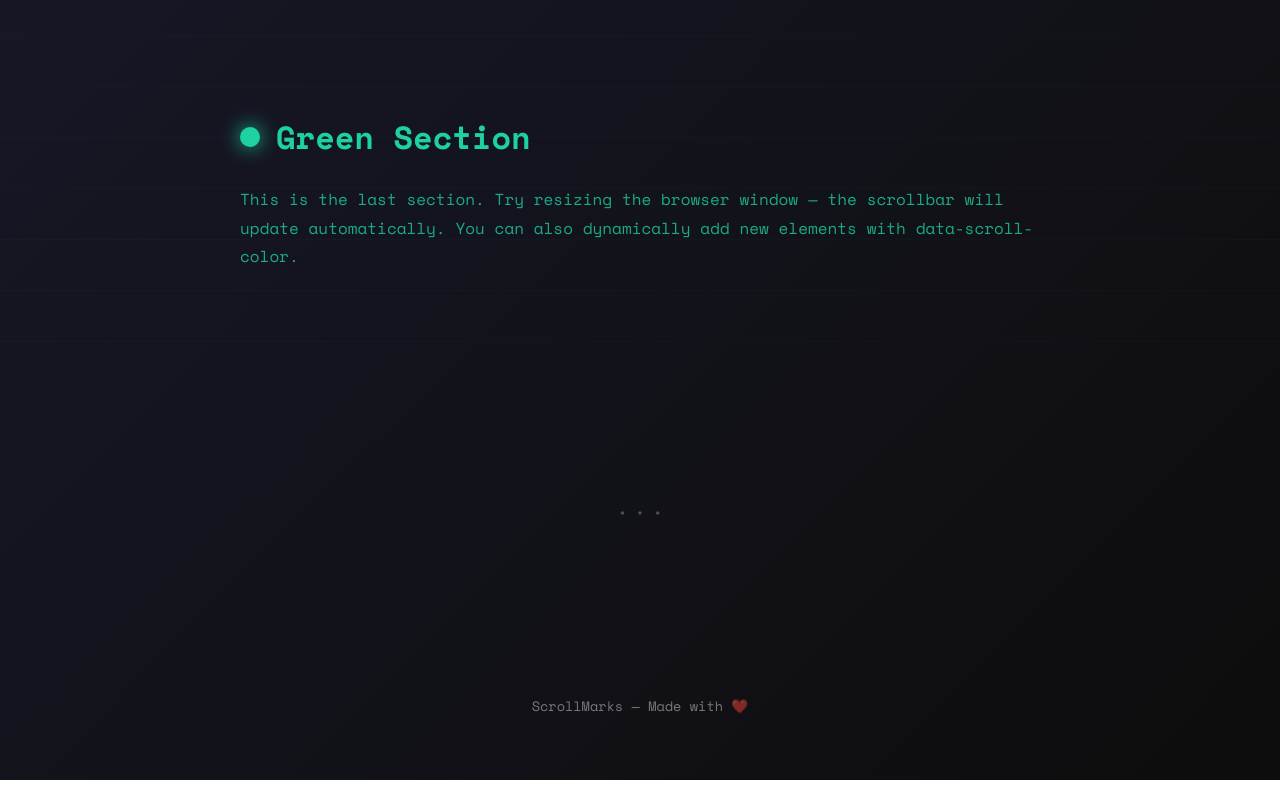
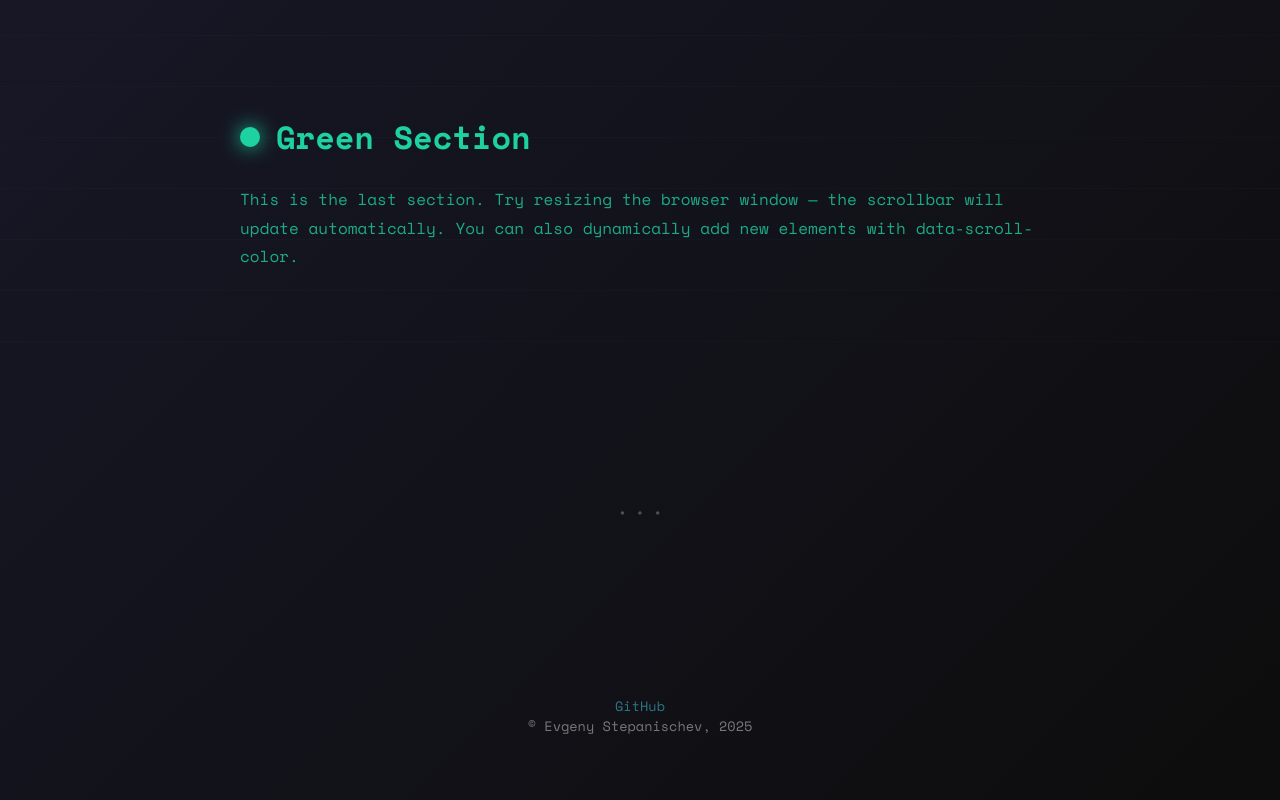
Before and after one commit to bolknote/scroll-marks, a website: page index.html in a window 1280 px wide. Shown: the part 3368-4168 px from the top of the page. Drawn offline with nearby package versions, Linux system fonts and the light colour scheme.

Commit message:
Add GitHub link and copyright to footer

```diff
--- a/index.html
+++ b/index.html
@@ -181,6 +181,16 @@
       font-size: 0.85rem;
     }
 
+    .footer a {
+      color: #48dbfb;
+      text-decoration: none;
+      transition: opacity 0.2s;
+    }
+
+    .footer a:hover {
+      opacity: 0.7;
+    }
+
     .controls {
       position: fixed;
       bottom: 2rem;
@@ -287,7 +297,8 @@
   <div class="spacer">• • •</div>
 
   <div class="footer">
-    <p>ScrollMarks — Made with ❤️</p>
+    <p><a href="https://github.com/bolknote/scroll-marks">GitHub</a></p>
+    <p>© Evgeny Stepanischev, 2025</p>
   </div>
 
   <div class="controls">
```
